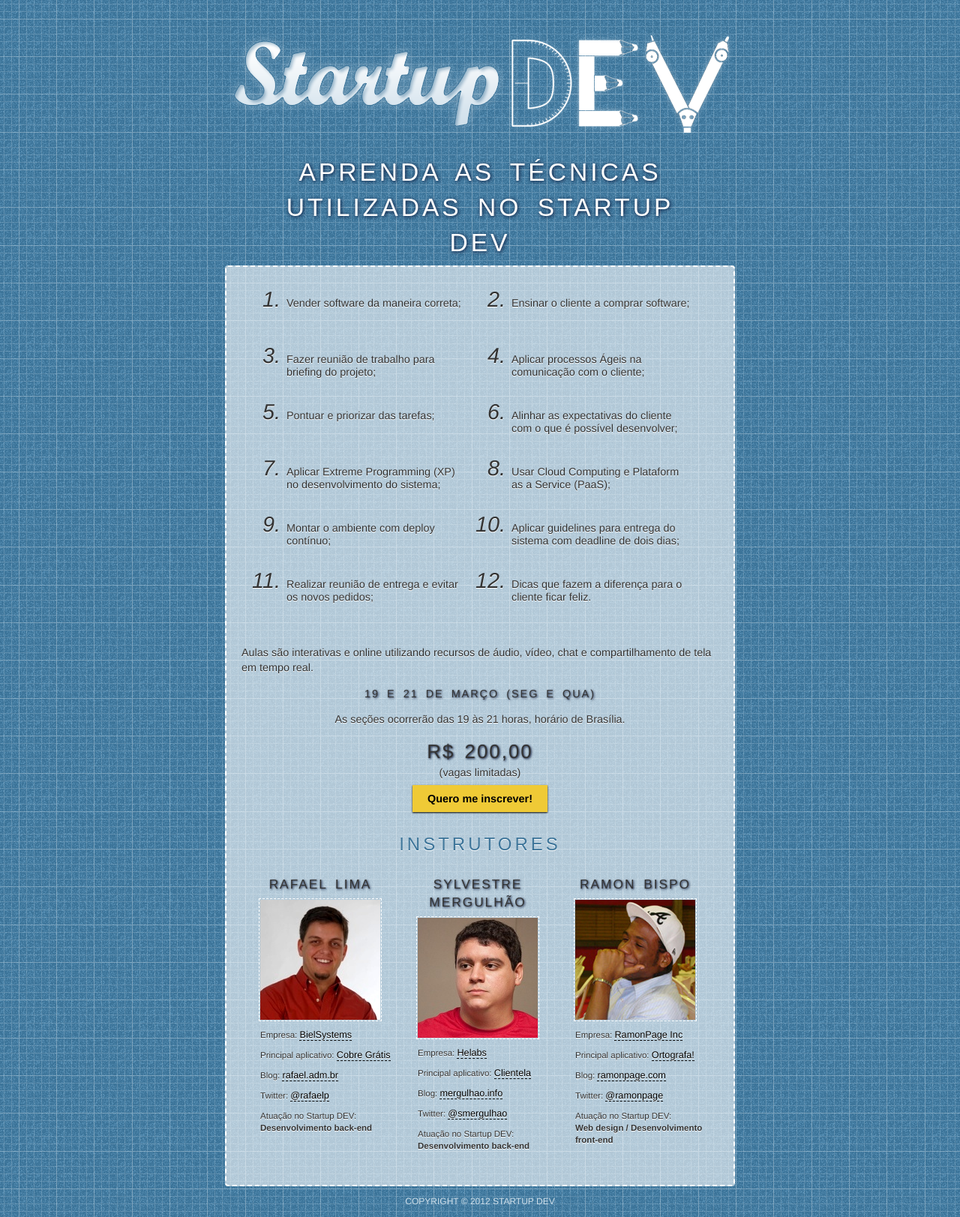
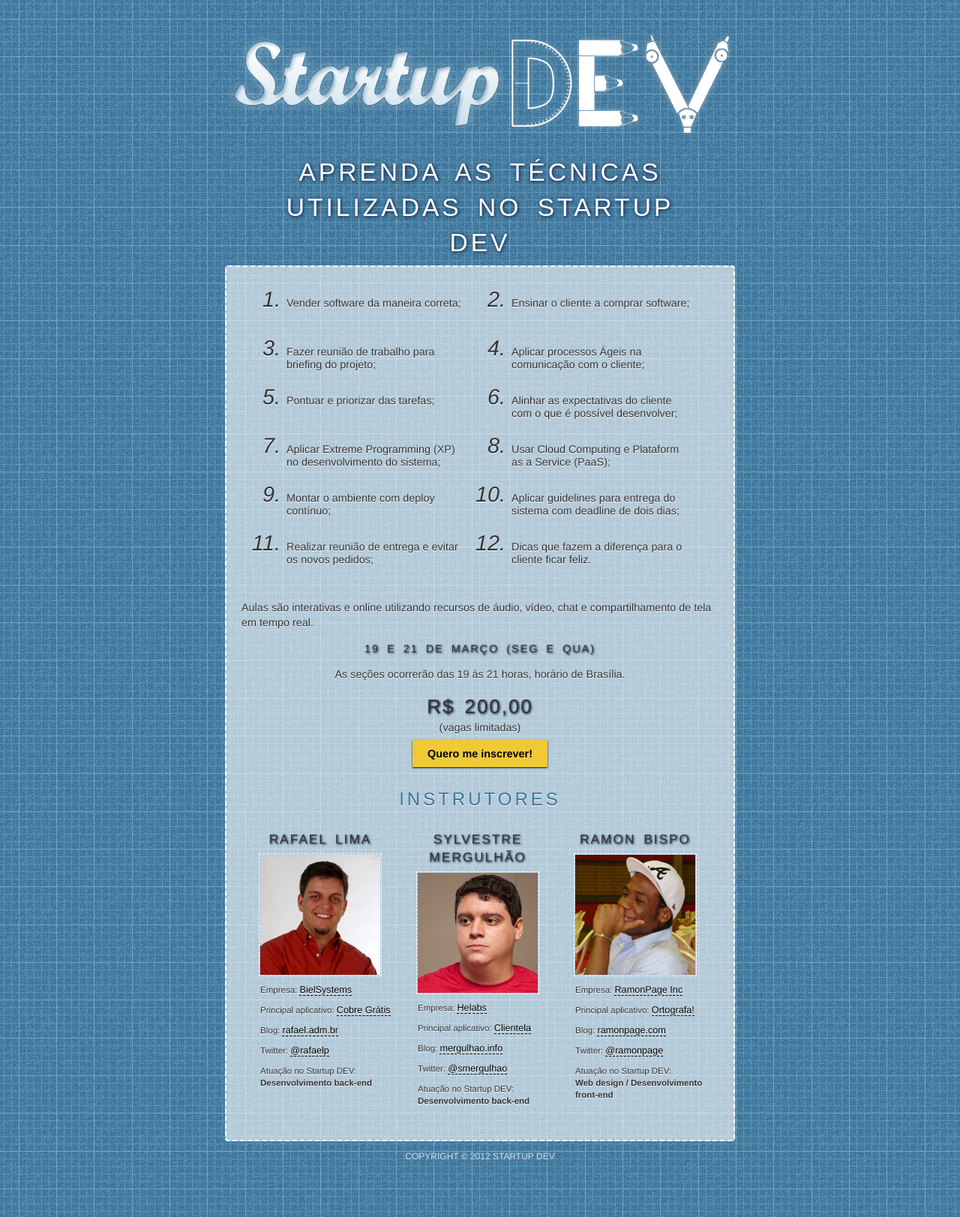
Before and after one commit to marciomarques/startupdev.github.com, a Jekyll site: the page built from workshop/index.html, in a window 1280 px wide. Shown: the whole page at 75% size. Built offline with Jekyll 4.4.1, drawn with Linux system fonts in a browser that asks for light colours; nearby versions of some CDN libraries; some web fonts are replaced.

Commit message:
Improving list item min-height.

```diff
--- a/css/styles.css
+++ b/css/styles.css
@@ -292,7 +292,7 @@ section[role="main"] article ol#what li {
   margin: 0 30px;
   padding: 0 0 20px;
   line-height: 0;
-  min-height: 55px;
+  min-height: 45px;
   float: left;
 }
 
```
